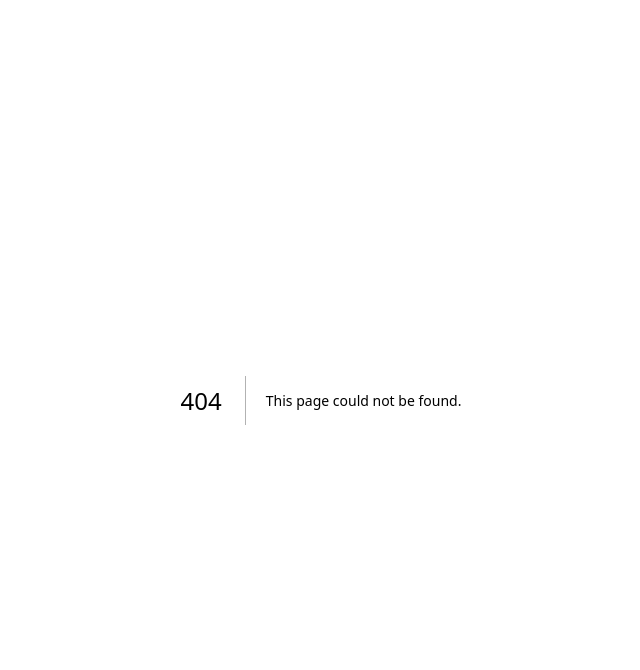
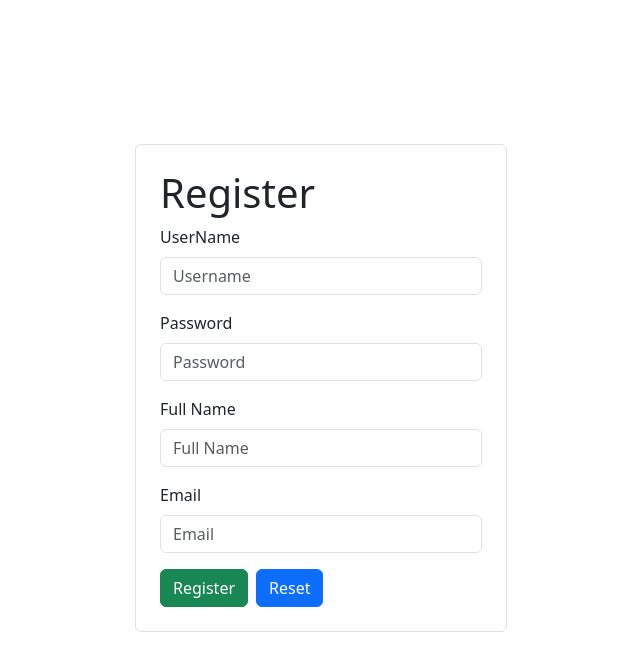
Before and after one commit to quangbmt114/web-moives, a Next.js app: page /register in a window 1280 px wide. Before the commit this address had no page. Shown: the top 670 px of the page, without its empty margins (319-959 px from the left). Built offline with nearby package versions, Linux system fonts and the light colour scheme.

Commit message:
create form register

```diff
--- a/package.json
+++ b/package.json
@@ -13,7 +13,10 @@
     "bootstrap": "^5.3.1",
     "cookie": "^0.5.0",
     "jsonwebtoken": "^9.0.1",
+    "mysql": "^2.18.1",
+    "mysql2": "^3.6.0",
     "next": "13.4.19",
+    "node-fetch": "^2.6.13",
     "react": "18.2.0",
     "react-bootstrap": "^2.8.0",
     "react-dom": "18.2.0"
--- /dev/null
+++ b/src/pages/api/register.js
@@ -0,0 +1,5 @@
+export default function handler ( req,res){
+        if(req.method==='POST'){
+            console.log(req.body);
+        }
+}
--- /dev/null
+++ b/src/pages/register/index.js
@@ -0,0 +1,87 @@
+import { useState } from 'react';
+import { Form, Button, Container } from 'react-bootstrap';
+import 'bootstrap/dist/css/bootstrap.min.css';
+import axios from 'axios';
+
+export default function Register() {
+  const [username, setUsername] = useState('');
+  const [password, setPassword] = useState('');
+  const [fullname, setFullname] = useState('');
+  const [email, setEmail] = useState('');
+
+  const handleSubmit = async (e) => {
+    e.preventDefault();
+
+    try {
+      const response = await axios.post('/api/register', {
+        username,
+        password,
+        fullname,
+        email,
+      });
+
+      // Handle response as needed, e.g. redirect to login page
+    } catch (error) {
+      console.error('Registration failed:', error);
+    }
+  };
+  const handleReset = () => {
+    setUsername('');
+    setPassword('');
+    setFullname('');
+    setEmail('');
+  };
+  return (
+    <Container className="d-flex justify-content-center align-items-center vh-100 ">
+      <Form onSubmit={handleSubmit} className="border p-4 rounded col-4 mb-4 align-content-center">
+        <h1 className="">Register</h1>
+        <Form.Group className="mb-3">
+        <Form.Label>UserName</Form.Label>
+          <Form.Control
+            type="text"
+            placeholder="Username"
+            value={username}
+            onChange={(e) => setUsername(e.target.value)}
+            required
+          />
+        </Form.Group>
+        <Form.Group className="mb-3">
+        <Form.Label>Password</Form.Label>
+          <Form.Control
+            type="password"
+            placeholder="Password"
+            value={password}
+            onChange={(e) => setPassword(e.target.value)}
+            required
+          />
+        </Form.Group>
+        <Form.Group className="mb-3">
+        <Form.Label>Full Name</Form.Label>
+          <Form.Control
+            type="text"
+            placeholder="Full Name"
+            value={fullname}
+            onChange={(e) => setFullname(e.target.value)}
+            required
+          />
+        </Form.Group>
+        <Form.Group className="mb-3">
+        <Form.Label>Email</Form.Label>
+          <Form.Control
+            type="email"
+            placeholder="Email"
+            value={email}
+            onChange={(e) => setEmail(e.target.value)}
+            required
+          />
+        </Form.Group>
+        <Button variant="success" type="submit">
+          Register
+        </Button>
+        <Button variant="primary" onClick={handleReset} type="reset" className='ms-2'>
+          Reset
+        </Button>
+      </Form>
+    </Container>
+  );
+}
```
Also changed, not shown: src/pages/login/index.js (+7 -2 lines), 1 other file (tests, documents, lock files or other folders).
